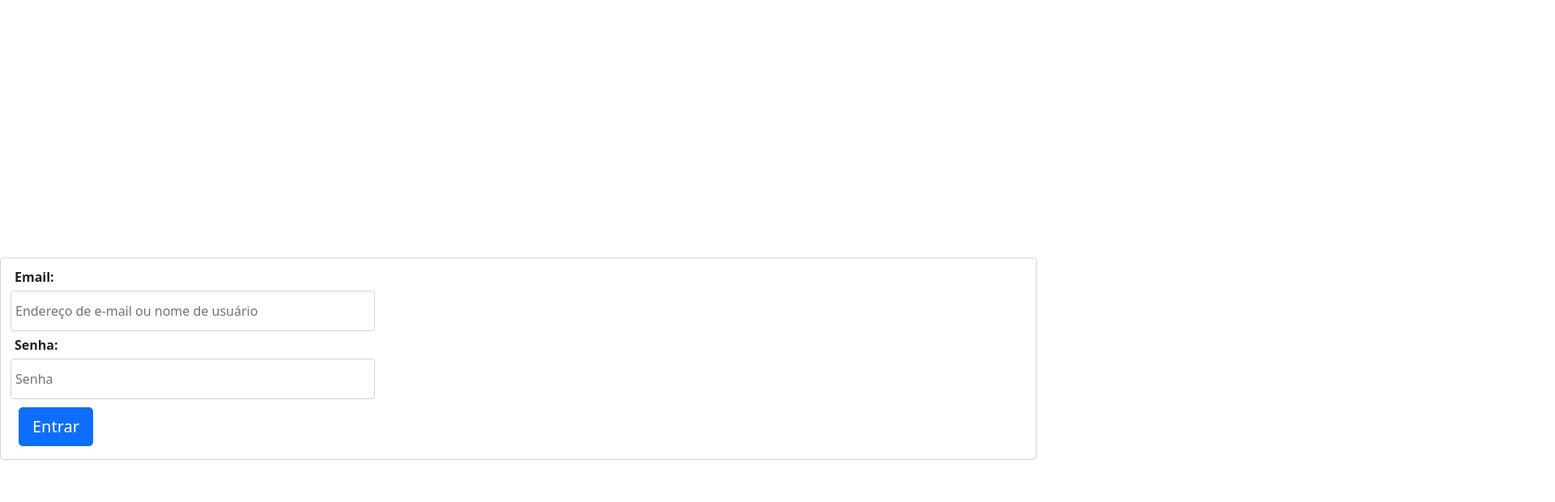
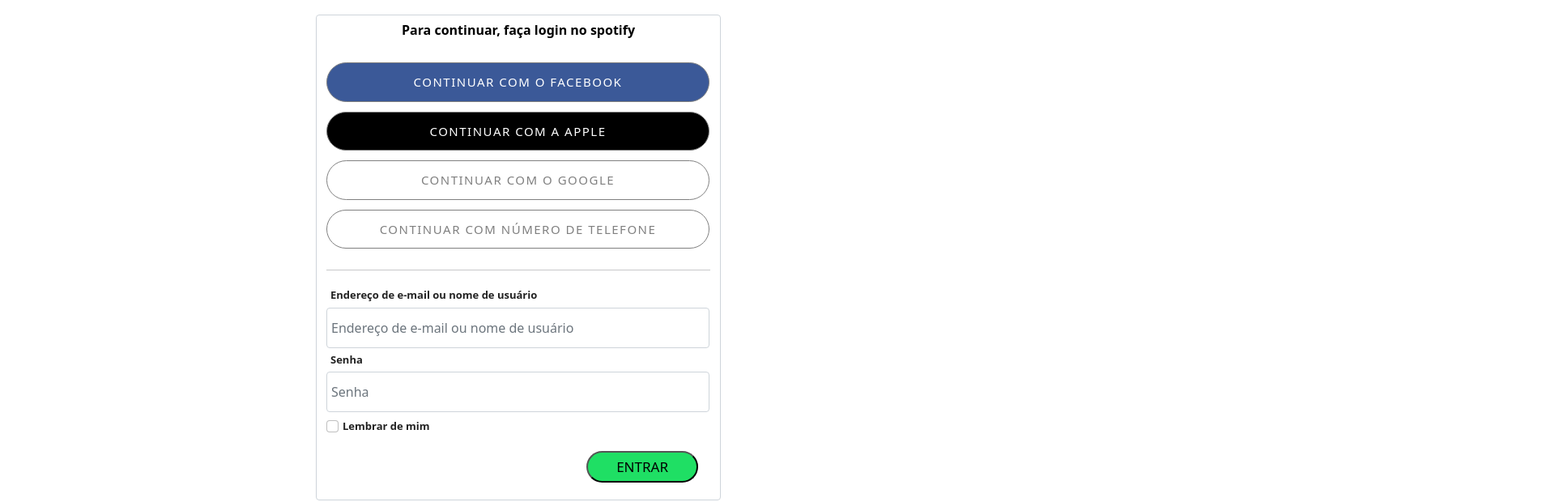
Before and after one commit to RodrigoLuna97/spotify-vue, a Vue app: page /login in a window 1280 px wide. Shown: the part 82-702 px from the top of the page at 81% size, 1920 px wide, since content can reach past the window. Built offline with nearby package versions, Linux system fonts and the light colour scheme.

Commit message:
formulario login

```diff
--- a/src/App.vue
+++ b/src/App.vue
@@ -1,5 +1,6 @@
 <template>
     <Navbar />
+
 </template>
 
 <script>
@@ -7,9 +8,11 @@
 import Navbar from './components/Navbar.vue'
 
 
+
 export default {
   components: {
    Navbar
+
 
   }
 }
--- a/src/components/FormLogin.vue
+++ b/src/components/FormLogin.vue
@@ -1,25 +1,57 @@
 <template>
 
+  <div id="fundo">
 
     <div class="form-login">
 
-        <form class="form-control justify-content-sm-center">
+
+        <form class="form-control">
+          <p>Para continuar, faça login no  spotify</p>
+
+            <div>
+             <button class="btn btn-facebook btn-lg" type="submit">Continuar com o Facebook</button>
+          </div>
+
+          <div>
+              <button class="btn btn-apple btn-lg" type="submit">Continuar com a apple</button>
+          </div>
+
+          <div>
+              <button class="btn btn-google btn-lg" type="submit">Continuar com o google</button>
+          </div>
+
+          <div>
+              <button class="btn btn-numero btn-lg" type="submit">Continuar com número de telefone</button>
+          </div>
+
+          <div class="separador">
+           <hr>
+          </div>
 
           <div class="form-group ">
-            <label for="">Email:</label>
+            <label for="">Endereço de e-mail ou nome de usuário</label>
             <input type="email" class="form-control" id="Login" placeholder="Endereço de e-mail ou nome de usuário">
 
           </div>
           <div class="form-group ">
-            <label for="">Senha:</label>
+            <label for="">Senha</label>
             <input type="password" class="form-control" id="Senha" placeholder="Senha">
+
           </div>
 
-          <button class="btn btn-lg btn-primary form-group" type="submit">Entrar</button>
+          <div class="checkbox">
+              <input class="form-check-input" type="checkbox" value="" id="flexCheckChecked">
+              <label class="form-check-label" for="">
+               Lembrar de mim
+              </label>
+          </div>
+
+          <button class="btn-lg btn-login" type="submit">Entrar</button>
 
           </form>
+
       </div>
-
+</div>
 </template>
 
 <script>
@@ -30,33 +62,90 @@
 </script>
 
 <style scoped>
-
-.form-login{
+#fundo{
+  height: 900px;
+  width: 1920px;
   background: white;
-  height: 889px;
-  display: flex;
-  justify-content: center;
-  align-items: center;
-  margin: 0 auto;
+  overflow-x: hidden;
+}
+p{
+  text-align: center;
+  color: black;
+  font-weight: bold;
 }
 
+form{
+  background: white;
+  height: 600px;
+  width:500px;
+  top: 50%;
+  left: 50%;
+  position: absolute;
+  transform: translate(-50%,-50%);
+  box-sizing: border-box;
+}
 
  label {
     font-weight: bold;
     color: #222;;
     padding: 5px 5px;
+    font-size: 13px;
 
   }
   input, select {
     padding: 5px 5px;
-    width: 450px;
+    width: 473px;
     height: 50px;
   }
 
+.btn-login{
+  margin: 15px;
+  float: right;
+  background: #1FDF64;
+  font-weight: 500;
+  border-radius: 500px;
+  padding: 5px 35px;
+  text-transform: uppercase;
+  font-size: 17px;
+}
+.separador{
+  padding-top: 10px;
+}
+.checkbox input{
+  height: 15px;
+  width: 15px;
+  margin-top: 10px;
+}
+.checkbox label{
+  padding-top: 8px;
+}
 .btn{
-  margin: 10px;
+  border-radius: 500px;
+  padding: 12px 35px;
+  text-transform: uppercase;
+  border: solid 1px gray;
+  font-size: 15px;
+  font-weight: 500;
+  width: 473px;
+  margin-top: 12px;
+  letter-spacing: 0.1em;
+
+}
+.btn-facebook{
+  background: #3B5998;
+  color: white;
+}
+.btn-apple{
+  background: black;
+  color: white;
+}
+.btn-google{
+  background: white;
+  color: gray;
+}
+.btn-numero{
+  background: white;
+  color: gray;
 }
 
-
-
 </style>
--- a/src/components/Fundo.vue
+++ b/src/components/Fundo.vue
@@ -18,5 +18,6 @@
 	background-attachment: fixed;
 	font-family: Helvetica,Arial,sans-serif;
 	overflow-x: hidden;
+	display: block;
 }
 </style>
```
